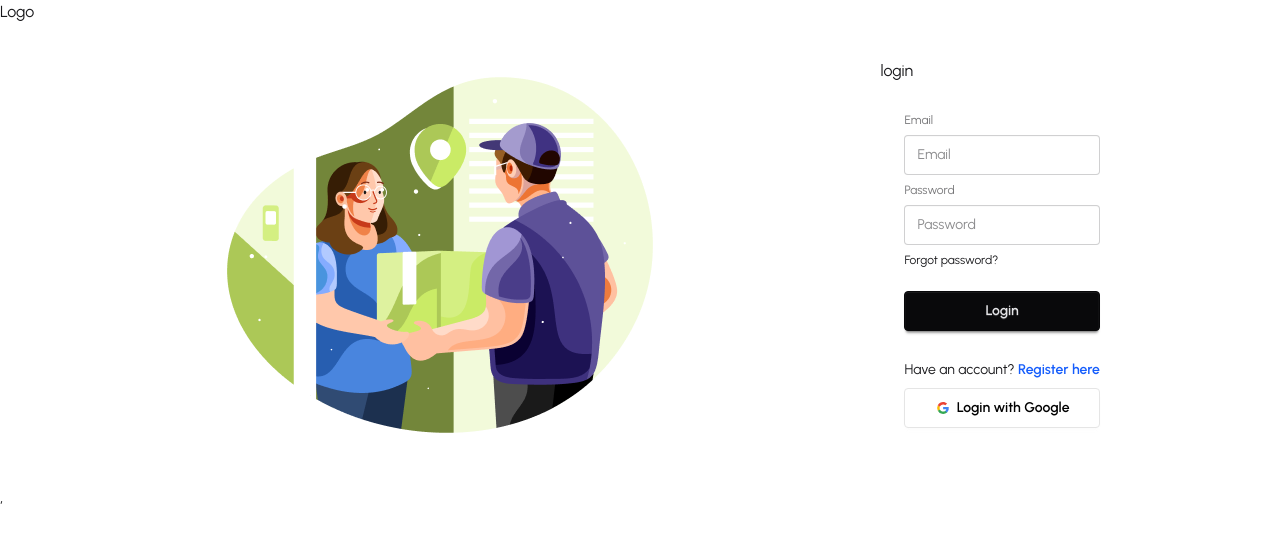
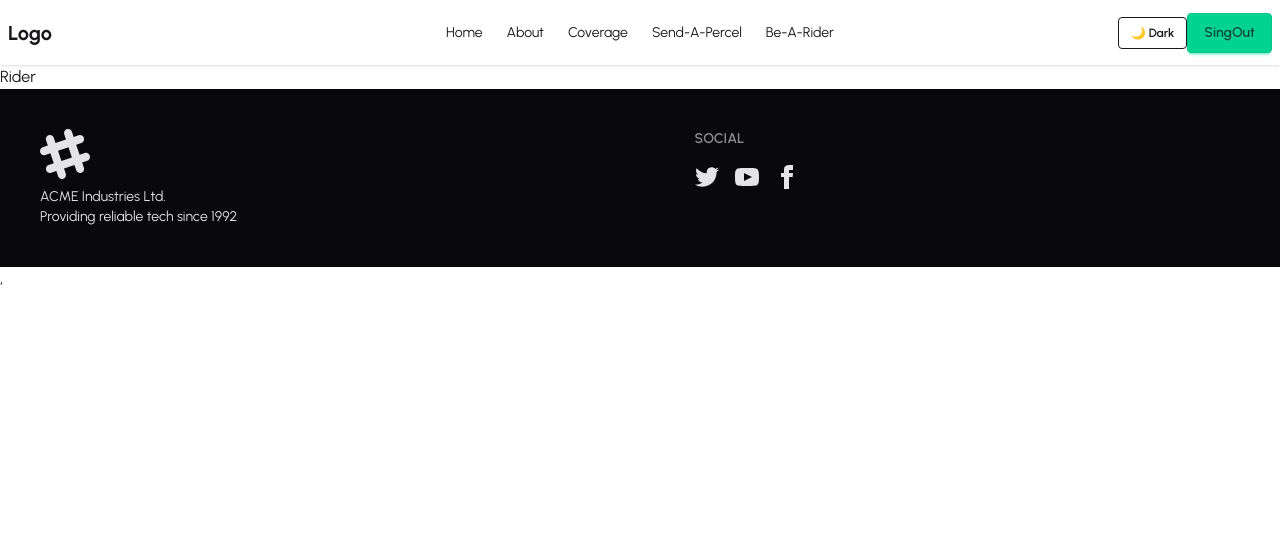
Before and after one commit to Mahadi9990/zap-shit-2, a React (Vite) app: page /beARider in a window 1280 px wide. Before the commit this address led to /login. Shown: the top 542 px of the page. Built offline with nearby package versions, Linux system fonts and the light colour scheme; no server answers; sample sign-in values are in the browser's storage.

Commit message:
solve private route

```diff
--- a/src/components/Navbar.jsx
+++ b/src/components/Navbar.jsx
@@ -5,15 +5,15 @@ import useData from "../allHooks/useData";
 
 export default function Navbar() {
   const [theme, setTheme] = useState("light");
-  const {user,singOutUser} =useData()
-  const navigate =useNavigate()
+  const { user, singOutUser } = useData();
+  const navigate = useNavigate();
 
-  const handleSingOutUser =()=>{
-    singOutUser().then((res)=>{
-      console.log(res,"Log out successfully")
-      navigate("/login")
-    })
-  }
+  const handleSingOutUser = () => {
+    singOutUser().then((res) => {
+      console.log(res, "Log out successfully");
+      navigate("/login");
+    });
+  };
 
   // Apply theme to <html>
   useEffect(() => {
@@ -23,7 +23,6 @@ export default function Navbar() {
   const toggleTheme = () => {
     setTheme((prev) => (prev === "light" ? "dark" : "light"));
   };
-
 
   const links = (
     <>
@@ -36,6 +35,19 @@ export default function Navbar() {
       <li>
         <NavLink to="/coverage">Coverage</NavLink>
       </li>
+
+      {user ?
+        <>
+          <li>
+            <NavLink to="/sendAPercel">Send-A-Percel</NavLink>
+          </li>
+          <li>
+            <NavLink to="/beARider">Be-A-Rider</NavLink>
+          </li>
+        </>
+       :
+        ""
+      }
     </>
   );
   return (
@@ -79,18 +91,15 @@ export default function Navbar() {
             {theme === "light" ? "🌙 Dark" : "☀️ Light"}
           </button>
 
-          <Link to={"/beARider"} className="btn btn-success">
-            Be a rider
-          </Link>
-          {
-            user ?
+          {user ? (
             <a onClick={handleSingOutUser} className="btn btn-success">
-            SingOut
-          </a>:
+              SingOut
+            </a>
+          ) : (
             <Link to={"/login"} className="btn btn-success">
-            Login
-          </Link>
-          }
+              Login
+            </Link>
+          )}
         </div>
       </div>
     </div>
--- a/src/context/PrivateRoute.jsx
+++ b/src/context/PrivateRoute.jsx
@@ -1,17 +1,29 @@
-import React from 'react';
-import useData from '../allHooks/useData';
-import { Navigate, useLocation } from 'react-router-dom';
+import React from "react";
+import useData from "../allHooks/useData";
+import { Navigate, useLocation } from "react-router-dom";
 
-function PrivateRoute({children}) {
-const {loading,user} =useData()
-const location =useLocation()
-if(loading){
-    <span>Loading....</span>
-}
-if(!user){
-    return <Navigate to="/login" state={ location.pathname } />
-}
-    return children
+function PrivateRoute({ children }) {
+  const { loading, user } = useData();
+  const location = useLocation();
+
+  // ⏳ Loading state
+  if (loading) {
+    return <span>Loading...</span>;
+  }
+
+  // 🔒 Not logged in → redirect
+  if (!user) {
+    return (
+      <Navigate
+        to="/login"
+        state={{ from: location }}
+        replace
+      />
+    );
+  }
+
+  // ✅ Authorized
+  return children;
 }
 
 export default PrivateRoute;
--- a/src/router/router.jsx
+++ b/src/router/router.jsx
@@ -8,6 +8,7 @@ import Login from "../page/Auth/Login";
 import Register from "../page/Auth/Register";
 import PrivateRoute from "../context/PrivateRoute";
 import BeARider from "../page/BeArider/BeARider";
+import SendAPersel from "../page/SendAPersel/SendAPersel";
 
 
 export const router = createBrowserRouter([
@@ -21,6 +22,10 @@ export const router = createBrowserRouter([
     {
       path:'beARider',
       element:<PrivateRoute><BeARider/></PrivateRoute>
+    },
+    {
+      path:'sendAPercel',
+      element:<PrivateRoute><SendAPersel/></PrivateRoute>
     },
     {
       path:'about',
```
